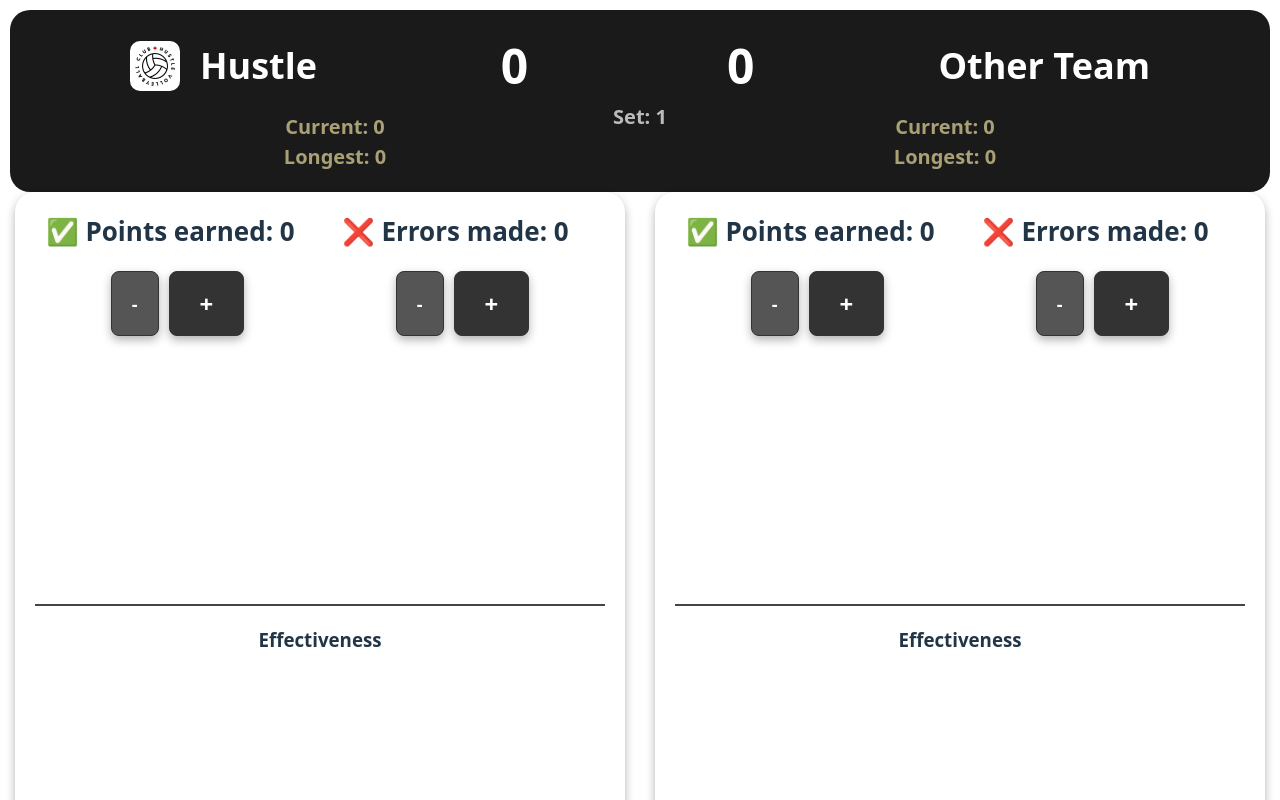
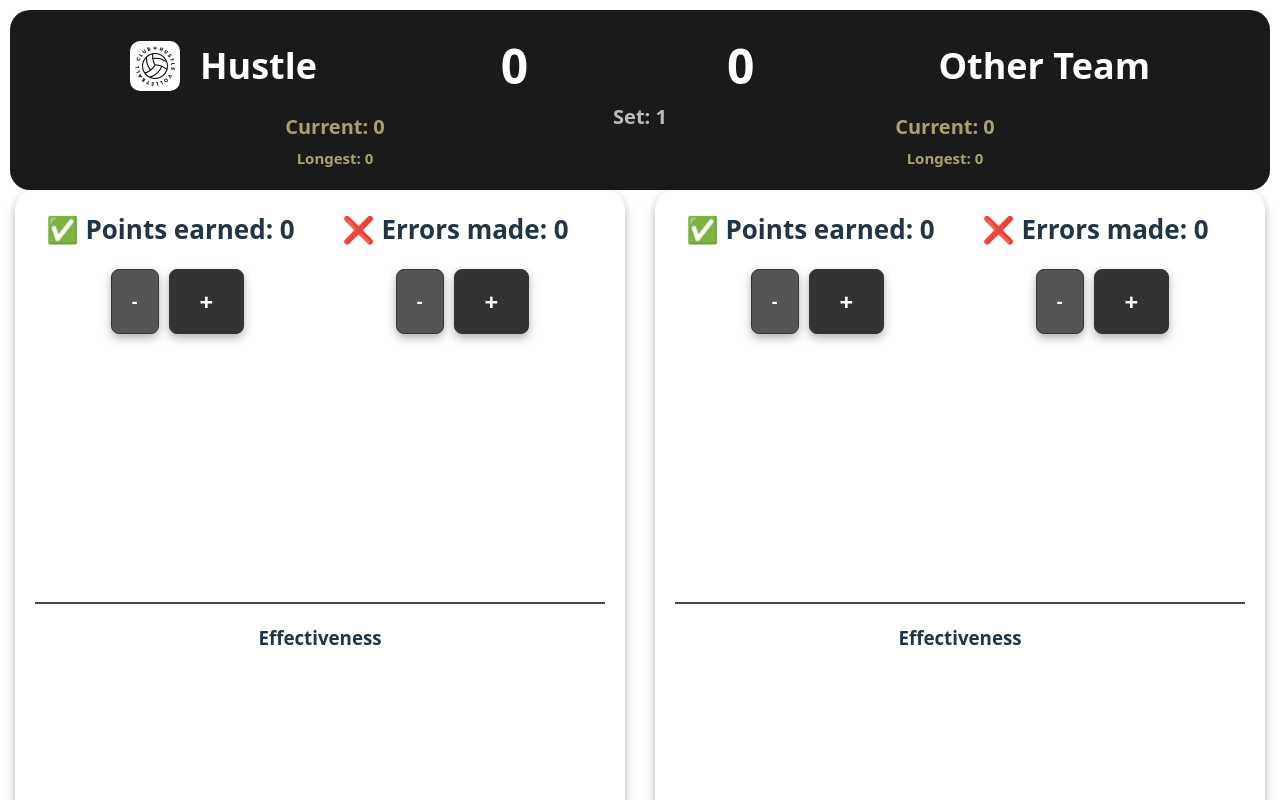
Before and after one commit to jrosario0225/volleyball-tracker, a React (Vite) app: page / in a window 1280 px wide. Shown: the top 800 px of the page. Built offline with nearby package versions, Linux system fonts and the light colour scheme.

Commit message:
fixed font sizes and spacing for runs

```diff
--- a/src/components/desktop/Scoreboard.css
+++ b/src/components/desktop/Scoreboard.css
@@ -66,5 +66,15 @@
     display: flex;
     justify-content: space-around;
     color: #AAA075;
+}
+
+.hustle-run-display p:nth-child(2) {
+    font-size: 15px;
+    margin-top: 5px;
 
 }
+
+.other-run-display p:nth-child(2) {
+    font-size: 15px;
+    margin-top: 5px;
+}
```
